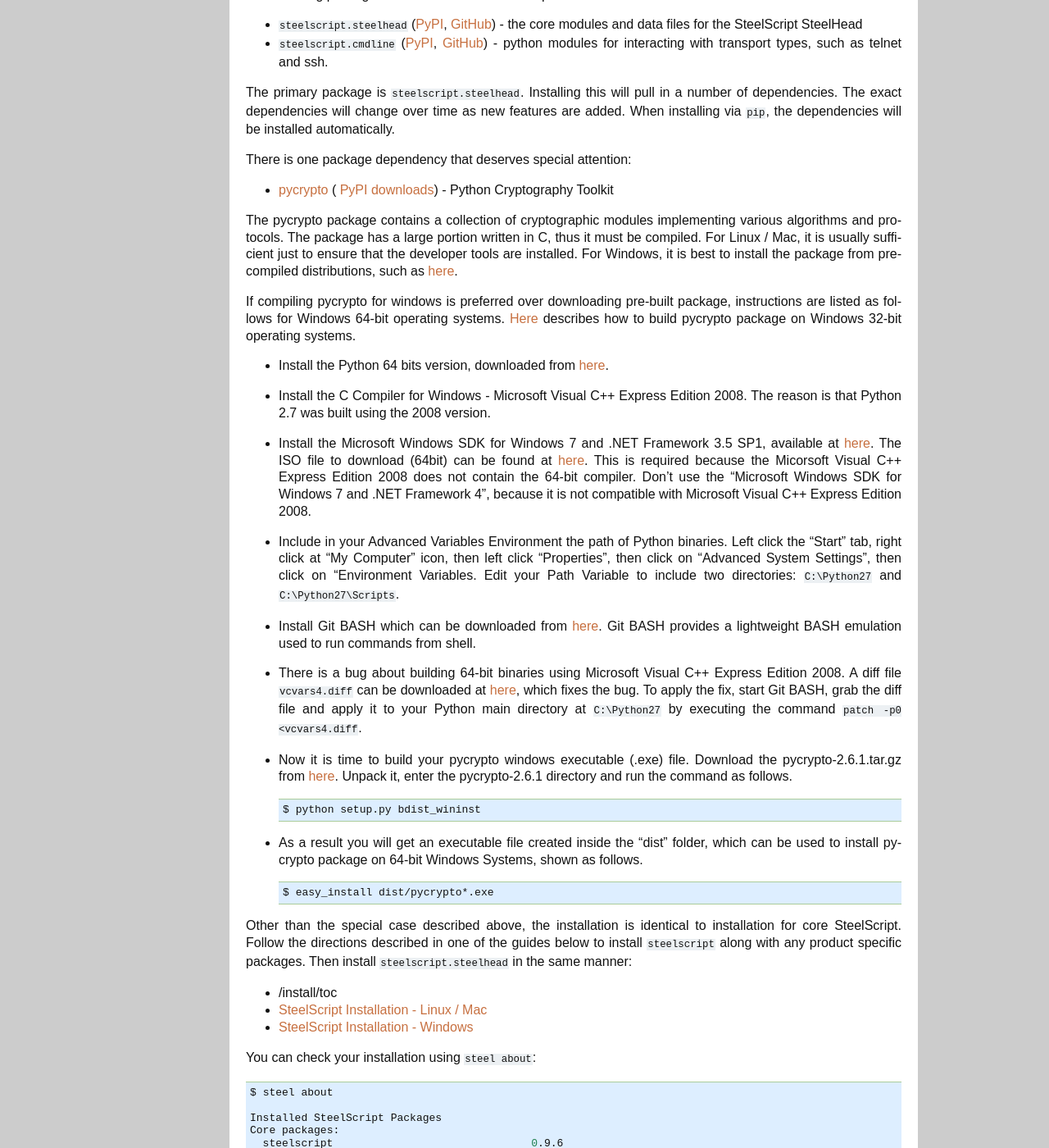
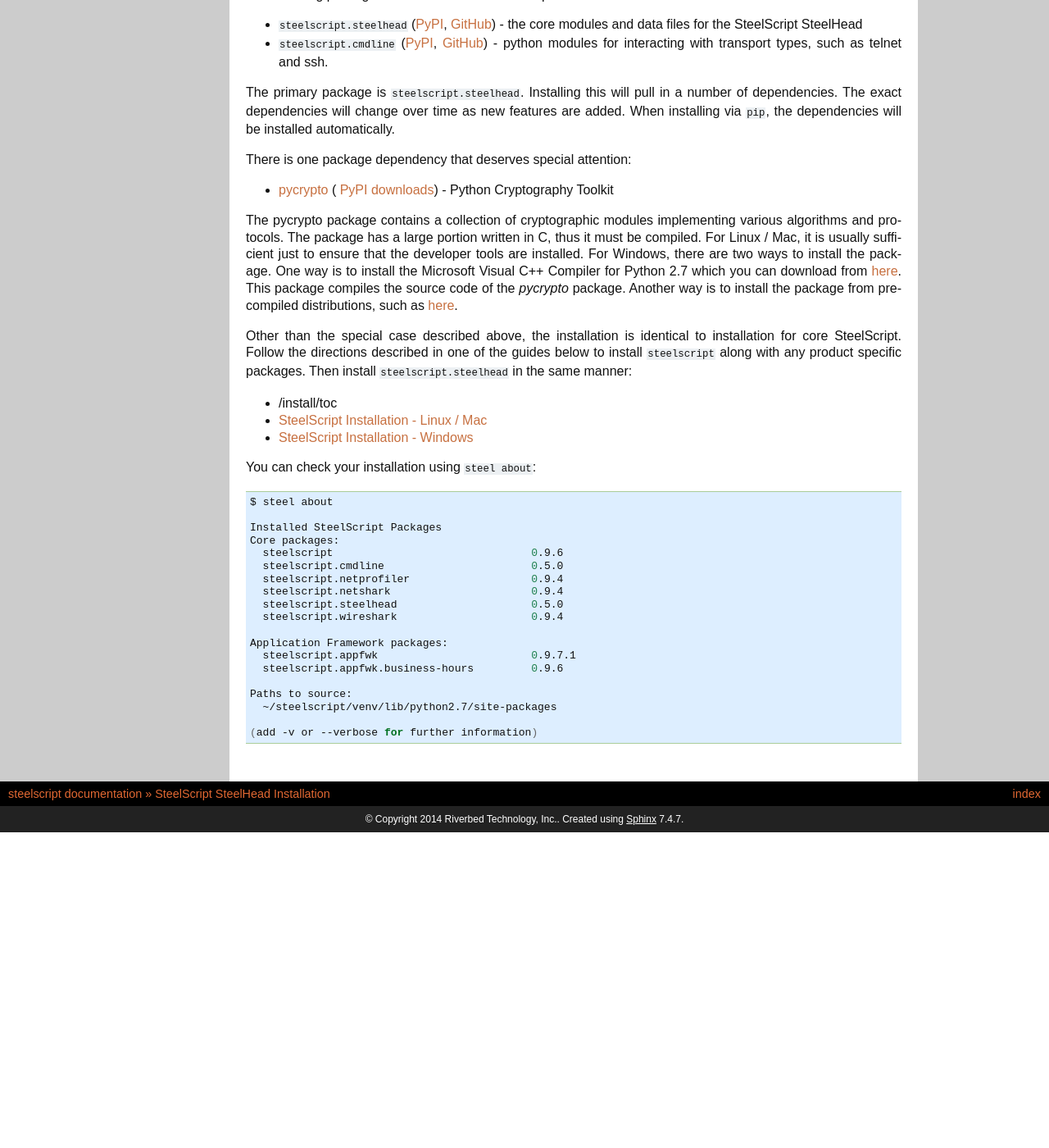
Before and after one commit to riverbed/steelscript, a Sphinx documentation site: the page built from docs/install/steelhead.rst, in a window 1280 px wide and 1400 px high, scrolled down 574 px. Shown: the whole window at 82% size. Built offline with Sphinx 7.4.7, drawn with Linux system fonts in a browser that asks for light colours; pages that are not in the unit, such as notebooks, are missing from menus; the version number could not be read and is left out; after the commit the page ends 1589 px from its top, so only the background shows below that.

Commit message:
Check vcpython27 when install appfwk and steelhead

```diff
--- a/docs/install/steelhead.rst
+++ b/docs/install/steelhead.rst
@@ -68,53 +68,11 @@
 implementing various algorithms and protocols.  The package has a large
 portion written in C, thus it must be compiled.  For Linux / Mac, it is
 usually sufficient just to ensure that the developer tools are installed.
-For Windows, it is best to install the package from pre-compiled
-distributions, such as `here <http://www.voidspace.org.uk/python/modules.shtml#pycrypto>`__.
-
-If compiling pycrypto for windows is preferred over downloading pre-built package,
-instructions are listed as follows for Windows 64-bit operating systems.
-`Here <http://blog.victorjabur.com/2011/06/05/compiling-python-2-7-modules-on-windows-32-and-64-using-msvc-2008-express/>`_
-describes how to build pycrypto package on Windows 32-bit operating systems.
-
-* Install the Python 64 bits version, downloaded from `here <http://www.python.org/ftp/python/2.7.1/python-2.7.1.amd64.msi>`__.
-
-* Install the C Compiler for Windows - Microsoft Visual C++ Express Edition 2008. The reason
-  is that Python 2.7 was built using the 2008 version.
-
-* Install the Microsoft Windows SDK for Windows 7 and .NET Framework 3.5 SP1, available
-  at `here <http://www.microsoft.com/downloads/en/details.aspx?FamilyID=c17ba869-9671-4330-a63e-1fd44e0e2505>`__.
-  The ISO file to download (64bit) can be found at `here <http://download.microsoft.com/download/2/E/9/2E911956-F90F-4BFB-8231-E292A7B6F287/GRMSDKX_EN_DVD.iso>`__.
-  This is required because the Micorsoft Visual C++ Express Edition 2008 does not contain the 64-bit
-  compiler. Don't use the "Microsoft Windows SDK for Windows 7 and .NET Framework 4", because it is not compatible with Microsoft Visual
-  C++ Express Edition 2008.
-
-* Include in your Advanced Variables Environment the path of Python binaries. Left click the "Start" tab,
-  right click at "My Computer" icon, then left click "Properties", then click on "Advanced System Settings",
-  then click on "Environment Variables. Edit your Path Variable to include two directories:
-  ``C:\Python27`` and ``C:\Python27\Scripts``.
-
-* Install Git BASH which can be downloaded from `here <https://msysgit.github.io>`__. Git BASH provides a lightweight
-  BASH emulation used to run commands from shell.
-
-* There is a bug about building 64-bit binaries using Microsoft Visual C++ Express Edition 2008. A diff file
-  ``vcvars4.diff`` can be downloaded at `here <http://bugs.python.org/file17959/vcvars4.diff>`__, which fixes the bug. To apply the fix,
-  start Git BASH, grab the diff file and apply it to your Python main directory at ``C:\Python27`` by executing the command
-  ``patch -p0 <vcvars4.diff``.
-
-* Now it is time to build your pycrypto windows executable (.exe) file. Download the
-  pycrypto-2.6.1.tar.gz from `here <https://pypi.python.org/pypi/pycrypto>`__. Unpack it, enter
-  the pycrypto-2.6.1 directory and run the command as follows.
-
-  .. code:: bash
-
-    $ python setup.py bdist_wininst
-
-* As a result you will get an executable file created inside the "dist" folder, which can be used to install
-  pycrypto package on 64-bit Windows Systems, shown as follows.
-
-  .. code:: bash
-
-    $ easy_install dist/pycrypto*.exe
+For Windows, there are two ways to install the package.  One way is to install
+the Microsoft Visual C++ Compiler for Python 2.7 which you can download
+from `here <http://sourceforge.net/projects/numpy/files/>`__. This package
+compiles the source code of the `pycrypto` package. Another way is to install
+the package from pre-compiled distributions, such as `here <http://www.voidspace.org.uk/python/modules.shtml#pycrypto>`__.
 
 Other than the special case described above, the installation is identical
 to installation for core SteelScript.  Follow the directions described in
```
Also changed, not shown: docs/install/appfwk.rst (+6 -3 lines), 1 other file.
